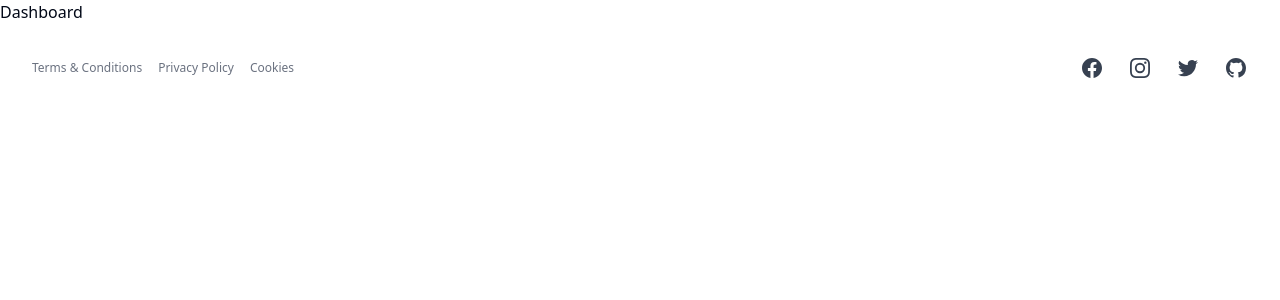
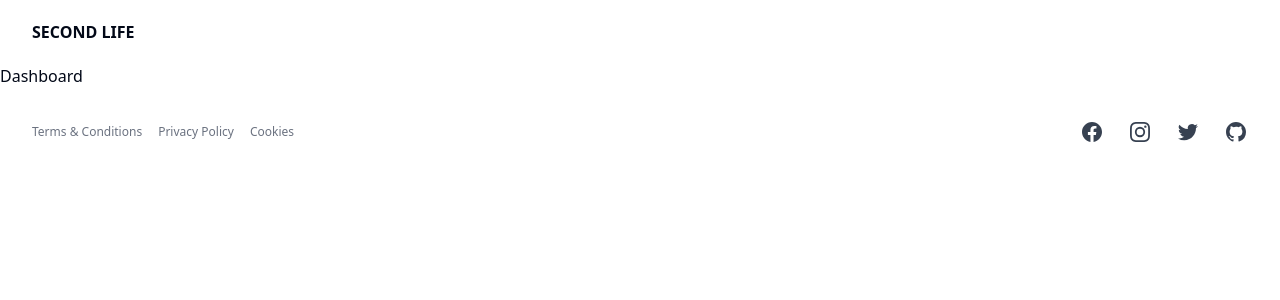
Before and after one commit to Elite-Gadget-Labs/SecondLife, a Next.js app: page /dashboard in a window 1280 px wide. Shown: the top 300 px of the page. Built offline with nearby package versions, Linux system fonts and the light colour scheme.

Commit message:
added navbar

```diff
--- /dev/null
+++ b/app/dashboard/layout.tsx
@@ -0,0 +1,19 @@
+import { Metadata } from "next";
+import Navbar from "@/components/navbar";
+
+export const metadata: Metadata = {
+  title: "Dashboard - Second Life",
+};
+
+export default function HomeLayout({
+  children, // will be a page or nested layout
+}: {
+  children: React.ReactNode;
+}) {
+  return (
+    <section>
+      <Navbar />
+      {children}
+    </section>
+  );
+}
--- /dev/null
+++ b/components/navbar.tsx
@@ -0,0 +1,24 @@
+import Link from "next/link";
+import { UserButton } from "@clerk/nextjs";
+
+const Navbar = () => {
+  return (
+    <header className="bg-white">
+      <div className="mx-auto max-w-screen-xl px-4 sm:px-6 lg:px-8">
+        <div className="flex h-16 items-center justify-between">
+          <div className="md:flex md:items-center md:gap-12">
+            <Link className="block font-bold " href="/dashboard">
+              SECOND LIFE
+            </Link>
+          </div>
+
+          <div className="flex items-center gap-4">
+            <UserButton afterSignOutUrl="/" />
+          </div>
+        </div>
+      </div>
+    </header>
+  );
+};
+
+export default Navbar;
```
